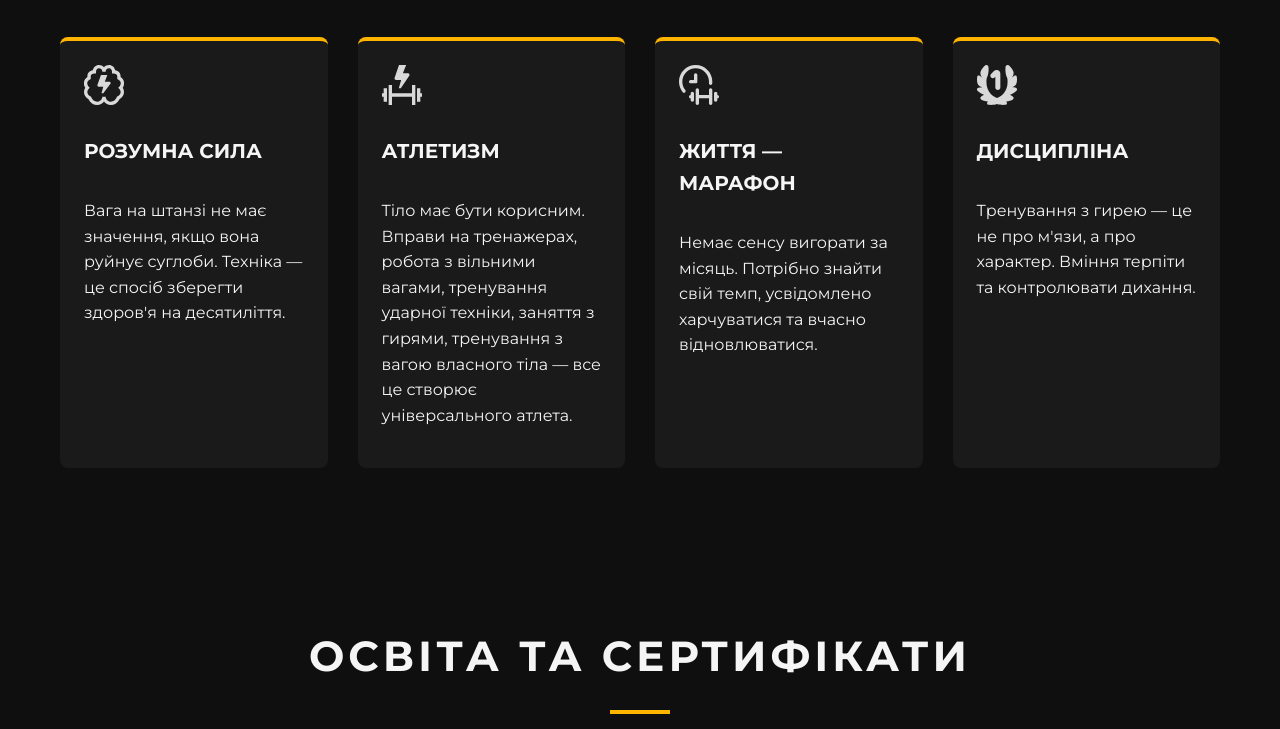
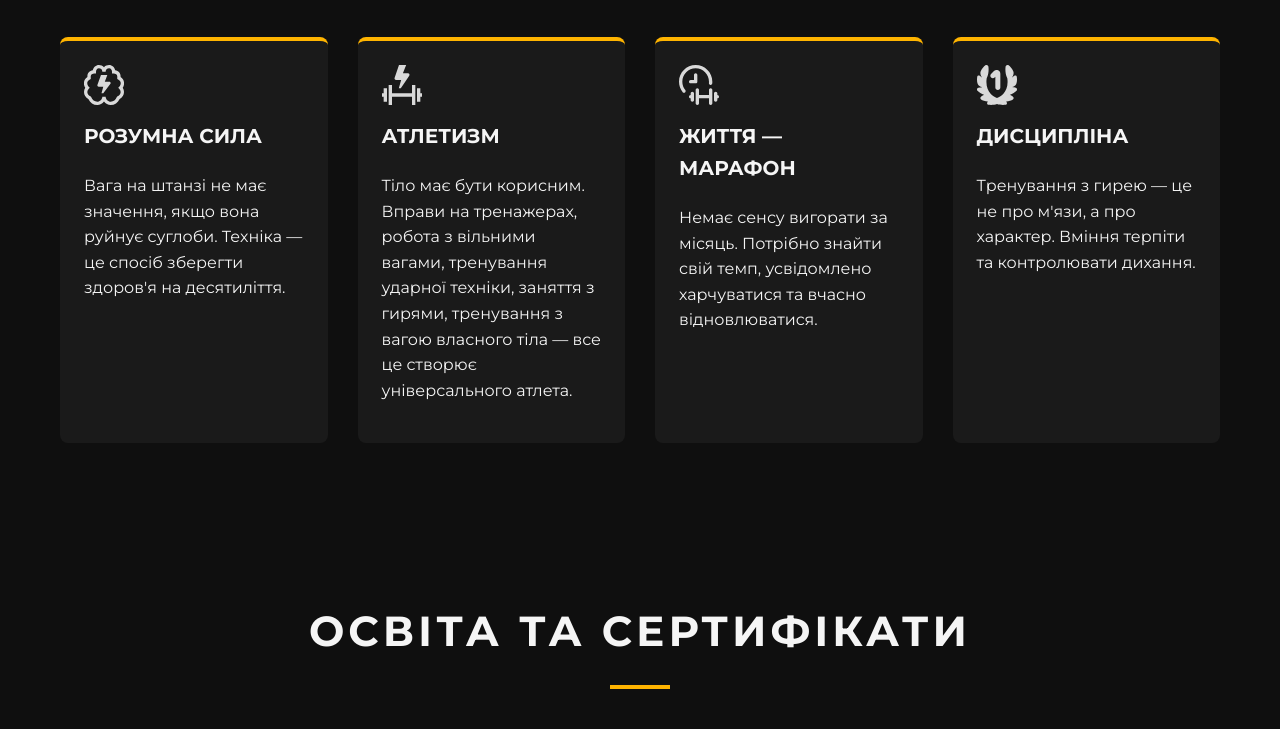
Before and after one commit to Laz-Dim/tviy-trener, a plain HTML site: page index.html in a window 1280 px wide. Shown: the part 989-1718 px from the top of the page. Drawn offline with Linux system fonts and the light colour scheme.

Commit message:
style: set h3 margin to 5px top/bottom in philosophy cards

```diff
--- a/style.css
+++ b/style.css
@@ -295,7 +295,7 @@ h2::after {
 }
 
 .phil-card h3 {
-    margin-bottom: 15px;
+    margin: 5px 0;
     font-size: 20px;
     text-transform: uppercase;
 }
```
